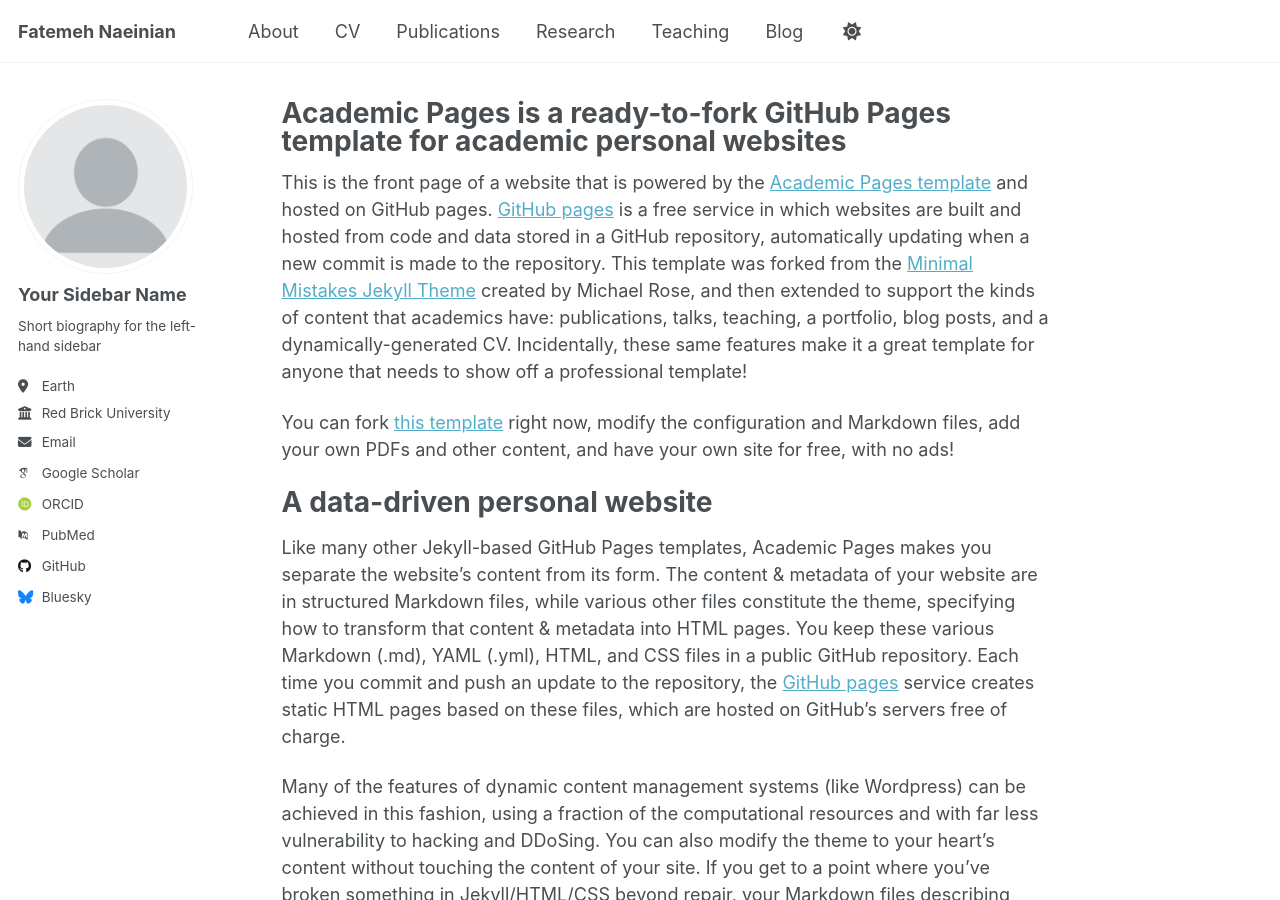
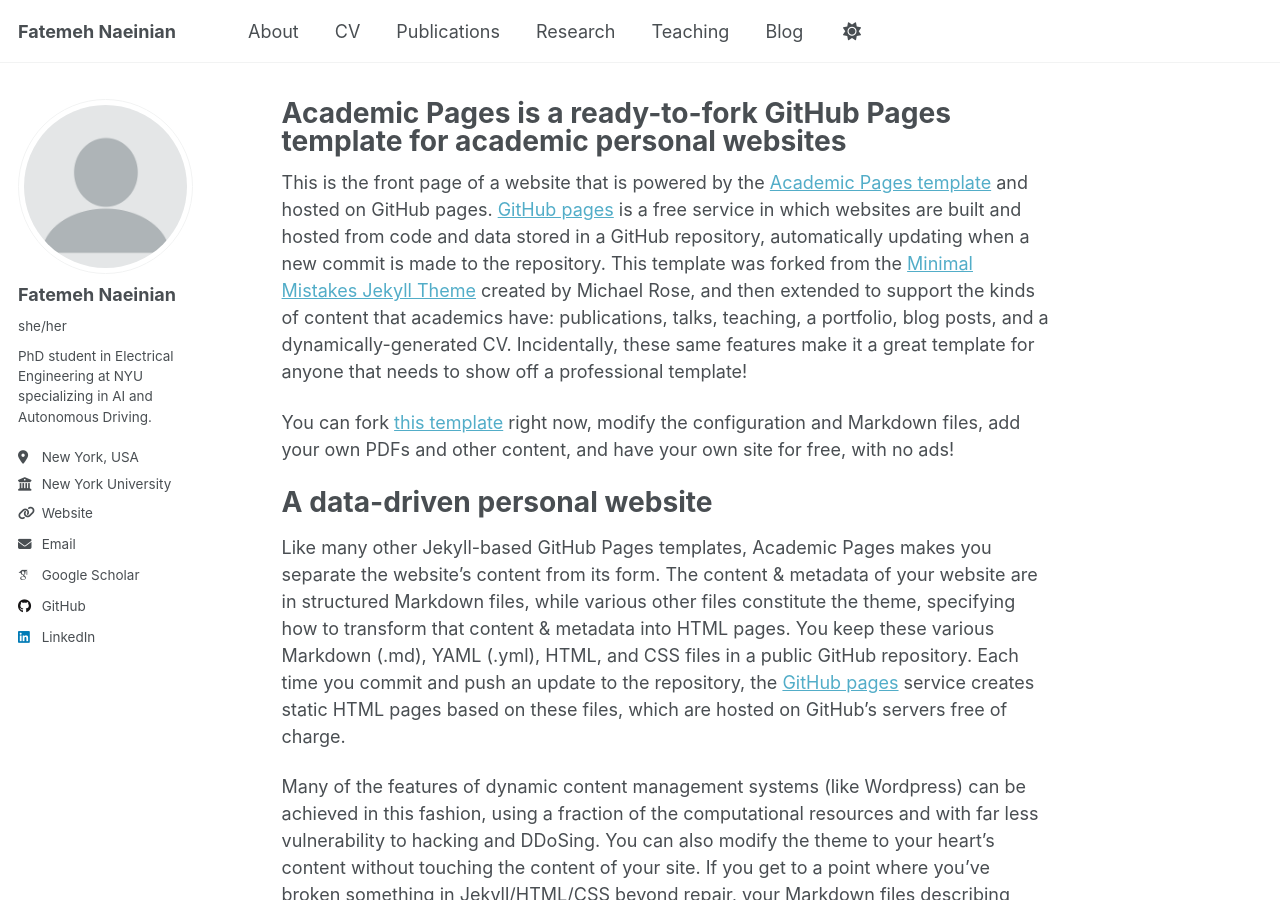
Before and after one commit to FatemehNaeinian/FatemehNaeinian.github.io, a Jekyll site: the page built from _pages/about.md, in a window 1280 px wide and 900 px high. Built offline with Jekyll 4.4.1, drawn with Linux system fonts in a browser that asks for light colours; some web fonts are replaced; a script that is not in the unit is left out; some of the changed lines change nothing that is shown.

Commit message:
Update _config.yml

```diff
--- a/_config.yml
+++ b/_config.yml
@@ -10,66 +10,64 @@
 repository               : "FatemehNaeinian/FatemehNaeinian.github.io"
 
 
-# Site Author - The following control what appear as part of the author content on the side bar.
-#               If a field is blank the icon and link will not appear, otherwise it will be shown.
-#               Additional customization can be done by editing /_includes/author-profile.html
 author:
   # Biographic information
-  avatar           : "profile.png"
-  name             : "Your Sidebar Name"
-  pronouns         : # example: "she/her"
-  bio              : "Short biography for the left-hand sidebar"
-  location         : "Earth"
-  employer         : "Red Brick University"
-  uri              : # URL
-  email            : "none@example.org"
+  avatar           : "profile.png"  # replace with your own image file in /images/ if you have one
+  name             : "Fatemeh Naeinian"
+  pronouns         : "she/her"
+  bio              : "PhD student in Electrical Engineering at NYU specializing in AI and Autonomous Driving."
+  location         : "New York, USA"
+  employer         : "New York University"
+  uri              : "https://engineering.nyu.edu/faculty/anna-choromanska"
+  email            : "fn2174@nyu.edu"
+
 
   # Academic websites
-  academia         : # URL
-  arxiv            : # URL - Update with the correct link to your profile
+  academia         :
+  arxiv            :
   googlescholar    : "https://scholar.google.com/citations?user=PS_CX0AAAAAJ"
-  inspire-hep      : # URL
-  impactstory      : # URL
-  orcid            : "http://orcid.org/yourorcidurl"
-  semantic         : # URL
-  pubmed           : "https://www.ncbi.nlm.nih.gov/pubmed/?term=john+snow"
-  researchgate     : # URL
-  scopus           : # URL
-
+  inspire-hep      :
+  impactstory      :
+  orcid            :
+  semantic         :
+  pubmed           :
+  researchgate     :
+  scopus           :
   # Repositories and software development
-  bitbucket        : # Username - Update with your username on the site
-  codepen          : # Username
-  dribbble         : # Username
-  github           : "academicpages"
-  kaggle           : # Username
-  stackoverflow    : # User number or user number and name (i.e., use "1" or "1/jeff-atwood")
+  bitbucket        :
+  codepen          :
+  dribbble         :
+  github           : "FatemehNaeinian"
+  kaggle           :
+  stackoverflow    :
 
   # Social media
-  artstation       : # Username
-  bluesky          : "bsky.app" # Replace this with you Bluesky username
-  facebook         : # Username
-  flickr           : # Username
-  foursquare       : # Username
-  goodreads        : # Username
-  google_plus      : # Username
-  keybase          : # Username
-  instagram        : # Username
-  lastfm           : # Username
-  linkedin         : # Username
-  mastodon         : # URL
-  medium           : # URL
-  pinterest        : # Username
-  soundcloud       : # Username
-  steam            : # Username
-  telegram         : # URL
-  tumblr           : # Username
-  twitter          : # Username for X / Twitter
-  vine             : # Username
-  weibo            : # Username
-  wikipedia        : # Username
-  xing             : # Username
-  youtube          : # Username
-  zhihu            : # Username
+  artstation       :
+  bluesky          :
+  facebook         :
+  flickr           :
+  foursquare       :
+  goodreads        :
+  google_plus      :
+  keybase          :
+  instagram        :
+  lastfm           :
+  linkedin         : "fatemeh-naeinian-550004204"
+  mastodon         :
+  medium           :
+  pinterest        :
+  soundcloud       :
+  steam            :
+  telegram         :
+  tumblr           :
+  twitter          :
+  vine             :
+  weibo            :
+  wikipedia        :
+  xing             :
+  youtube          :
+  zhihu            :
+
 
 # Publication Category - The following the list of publication categories and their headings
 publication_category:
```
